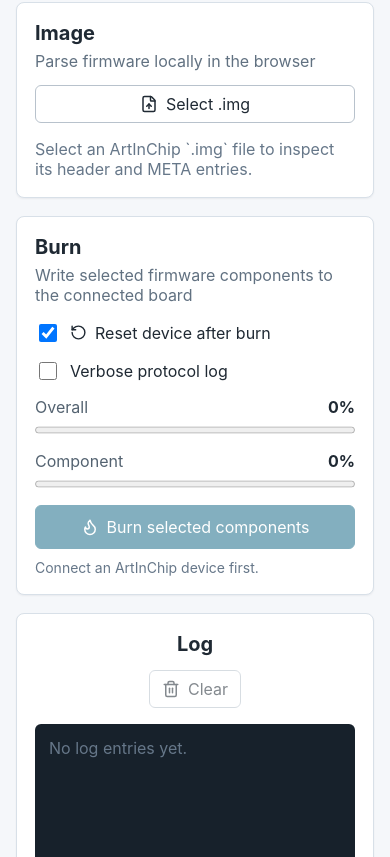
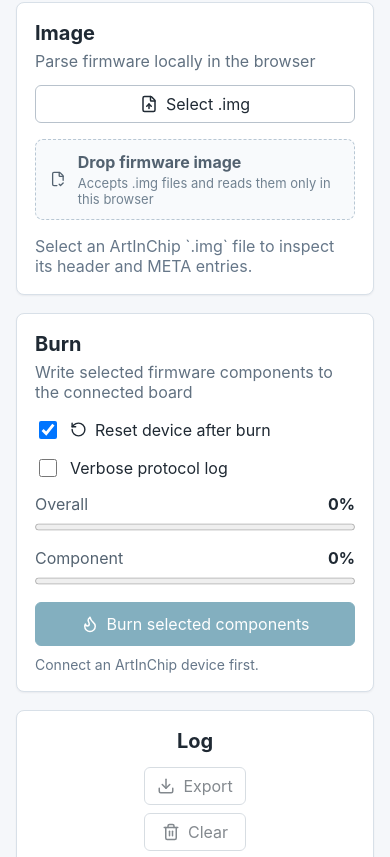
Before and after one commit to boa-w/artinchip-flash-web, a React (Vite) app: page / in a window 390 px wide. Shown: the part 1087-1944 px from the top of the page. Built offline with nearby package versions, Linux system fonts and the light colour scheme.

Commit message:
feat: enhance image handling with drag-and-drop support and export logs functionality

```diff
--- a/src/app/styles.css
+++ b/src/app/styles.css
@@ -194,6 +194,11 @@ input[type="checkbox"] {
   align-items: center;
 }
 
+.panelActions {
+  display: flex;
+  gap: 8px;
+}
+
 .panel h2 {
   margin: 0;
   font-size: 20px;
@@ -278,6 +283,41 @@ input[type="checkbox"] {
   cursor: pointer;
 }
 
+.imageDropZone {
+  min-height: 64px;
+  display: flex;
+  align-items: center;
+  gap: 12px;
+  border: 1px dashed #b8c7d4;
+  border-radius: 8px;
+  background: #f8fafc;
+  color: #536270;
+  padding: 12px 14px;
+  margin-bottom: 16px;
+  transition: border-color 120ms ease, background-color 120ms ease;
+}
+
+.imageDropZone.dragging {
+  border-color: #2f6f9f;
+  background: #eef7fb;
+}
+
+.imageDropZone div {
+  min-width: 0;
+  display: grid;
+  gap: 3px;
+}
+
+.imageDropZone strong,
+.imageDropZone span {
+  overflow-wrap: anywhere;
+}
+
+.imageDropZone span {
+  color: #718291;
+  font-size: 13px;
+}
+
 .summaryGrid {
   display: grid;
   grid-template-columns: repeat(3, minmax(0, 1fr));
@@ -298,6 +338,16 @@ input[type="checkbox"] {
   overflow: auto;
   border: 1px solid #d8e0e8;
   border-radius: 6px;
+}
+
+.componentToolbar {
+  display: flex;
+  align-items: center;
+  justify-content: space-between;
+  gap: 12px;
+  margin-bottom: 8px;
+  color: #536270;
+  font-size: 14px;
 }
 
 table {
@@ -330,6 +380,19 @@ tr:last-child td {
   min-height: 24px;
   align-items: center;
   color: #536270;
+}
+
+.requiredBadge {
+  display: inline-flex;
+  align-items: center;
+  min-height: 24px;
+  border-radius: 999px;
+  border: 1px solid #b9d5c0;
+  background: #f0faf3;
+  color: #276738;
+  padding: 0 8px;
+  font-size: 12px;
+  font-weight: 650;
 }
 
 .empty {
@@ -497,6 +560,12 @@ progress {
     flex-direction: column;
   }
 
+  .panelActions,
+  .componentToolbar {
+    align-items: stretch;
+    flex-direction: column;
+  }
+
   .toolbar {
     display: grid;
     grid-template-columns: 1fr;
--- a/src/app/ui/ImagePanel.tsx
+++ b/src/app/ui/ImagePanel.tsx
@@ -1,4 +1,5 @@
-import { FileUp } from "lucide-react";
+import { FileCheck2, FileUp } from "lucide-react";
+import { useState } from "react";
 import { useTranslation } from "react-i18next";
 import type { ImageState } from "../state";
 
@@ -10,8 +11,19 @@ interface Props {
 
 export function ImagePanel({ image, onFile, onTogglePart }: Props) {
   const { t } = useTranslation();
+  const [dragging, setDragging] = useState(false);
   const parsed = image.parsed;
   const targetMetas = parsed?.metas.filter((meta) => meta.name.startsWith("image.target.")) ?? [];
+  const selectedTargetCount = targetMetas.filter((meta) => {
+    const key = meta.name.replace(/^image\.target\./, "");
+    return image.selectedParts.includes(key) || image.selectedParts.includes(meta.partition);
+  }).length;
+
+  const acceptFile = (file: File | undefined) => {
+    if (file) {
+      onFile(file);
+    }
+  };
 
   return (
     <section className="panel imagePanel">
@@ -35,6 +47,31 @@ export function ImagePanel({ image, onFile, onTogglePart }: Props) {
             }}
           />
         </label>
+      </div>
+
+      <div
+        className={`imageDropZone ${dragging ? "dragging" : ""}`}
+        onDragEnter={(event) => {
+          event.preventDefault();
+          setDragging(true);
+        }}
+        onDragOver={(event) => event.preventDefault()}
+        onDragLeave={(event) => {
+          if (event.currentTarget === event.target) {
+            setDragging(false);
+          }
+        }}
+        onDrop={(event) => {
+          event.preventDefault();
+          setDragging(false);
+          acceptFile(event.dataTransfer.files[0]);
+        }}
+      >
+        <FileCheck2 size={20} aria-hidden="true" />
+        <div>
+          <strong>{parsed?.fileName ?? t("image.dropTitle")}</strong>
+          <span>{t("image.dropHint")}</span>
+        </div>
       </div>
 
       {parsed ? (
@@ -66,6 +103,16 @@ export function ImagePanel({ image, onFile, onTogglePart }: Props) {
             </div>
           </div>
 
+          <div className="componentToolbar">
+            <strong>{t("image.componentPlan")}</strong>
+            <span>
+              {t("image.selectedCount", {
+                selected: selectedTargetCount,
+                total: targetMetas.length
+              })}
+            </span>
+          </div>
+
           <div className="tableWrap">
             <table>
               <thead>
@@ -93,7 +140,7 @@ export function ImagePanel({ image, onFile, onTogglePart }: Props) {
                             aria-label={t("image.select", { name: meta.name })}
                           />
                         ) : (
-                          <span className="fixedUse">{t("image.auto")}</span>
+                          <span className="requiredBadge">{t("image.required")}</span>
                         )}
                       </td>
                       <td>{meta.name}</td>
--- a/src/app/ui/LogPanel.tsx
+++ b/src/app/ui/LogPanel.tsx
@@ -1,4 +1,4 @@
-import { Trash2 } from "lucide-react";
+import { Download, Trash2 } from "lucide-react";
 import { useTranslation } from "react-i18next";
 import type { LogEntry } from "../state";
 
@@ -9,16 +9,36 @@ interface Props {
 
 export function LogPanel({ logs, onClear }: Props) {
   const { t } = useTranslation();
+
+  const exportLogs = () => {
+    const content = logs
+      .map((entry) => `${entry.time}\t${entry.level.toUpperCase()}\t${entry.message}`)
+      .join("\n");
+    const blob = new Blob([content], { type: "text/plain;charset=utf-8" });
+    const url = URL.createObjectURL(blob);
+    const link = document.createElement("a");
+    link.href = url;
+    link.download = `artinchip-flash-${new Date().toISOString().replace(/[:.]/g, "-")}.log`;
+    link.click();
+    URL.revokeObjectURL(url);
+  };
+
   return (
     <section className="panel logPanel">
       <div className="panelHeader compact">
         <div>
           <h2>{t("log.title")}</h2>
         </div>
-        <button type="button" onClick={onClear} disabled={logs.length === 0} title={t("log.clear")}>
-          <Trash2 size={18} aria-hidden="true" />
-          {t("log.clear")}
-        </button>
+        <div className="panelActions">
+          <button type="button" onClick={exportLogs} disabled={logs.length === 0} title={t("log.export")}>
+            <Download size={18} aria-hidden="true" />
+            {t("log.export")}
+          </button>
+          <button type="button" onClick={onClear} disabled={logs.length === 0} title={t("log.clear")}>
+            <Trash2 size={18} aria-hidden="true" />
+            {t("log.clear")}
+          </button>
+        </div>
       </div>
       <div className="logStream" role="log" aria-live="polite">
         {logs.length === 0 ? (
--- a/src/i18n/en.json
+++ b/src/i18n/en.json
@@ -39,6 +39,8 @@
     "title": "Image",
     "subtitle": "Parse firmware locally in the browser",
     "selectFile": "Select .img",
+    "dropTitle": "Drop firmware image",
+    "dropHint": "Accepts .img files and reads them only in this browser",
     "file": "File",
     "selectedImage": "Selected image",
     "platform": "Platform",
@@ -52,6 +54,9 @@
     "size": "Size",
     "crc": "CRC",
     "auto": "Auto",
+    "required": "Required",
+    "componentPlan": "Component plan",
+    "selectedCount": "{{selected}} / {{total}} target components selected",
     "select": "Select {{name}}",
     "noTarget": "No image.target.* components found in this image.",
     "empty": "Select an ArtInChip `.img` file to inspect its header and META entries.",
@@ -79,6 +84,7 @@
   },
   "log": {
     "title": "Log",
+    "export": "Export",
     "clear": "Clear",
     "empty": "No log entries yet."
   },
--- a/src/i18n/zh.json
+++ b/src/i18n/zh.json
@@ -39,6 +39,8 @@
     "title": "镜像",
     "subtitle": "在浏览器中本地解析固件",
     "selectFile": "选择 .img",
+    "dropTitle": "拖入固件镜像",
+    "dropHint": "支持 .img 文件，文件只在本地浏览器中读取",
     "file": "文件",
     "selectedImage": "已选择的镜像",
     "platform": "平台",
@@ -52,6 +54,9 @@
     "size": "大小",
     "crc": "CRC",
     "auto": "自动",
+    "required": "必需",
+    "componentPlan": "组件计划",
+    "selectedCount": "已选 {{selected}} / {{total}} 个目标组件",
     "select": "选择 {{name}}",
     "noTarget": "在此镜像中未找到 image.target.* 组件。",
     "empty": "选择 ArtInChip `.img` 文件以检查其头部和 META 条目。",
@@ -79,6 +84,7 @@
   },
   "log": {
     "title": "日志",
+    "export": "导出",
     "clear": "清空",
     "empty": "暂无日志条目。"
   },
```
Also changed, not shown: 2 other files (tests, documents, lock files or other folders).
